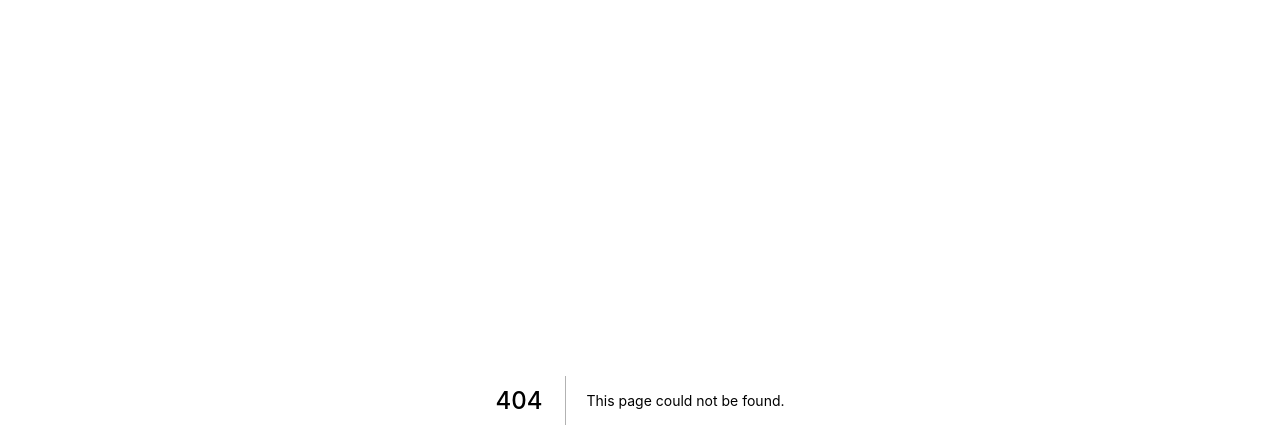
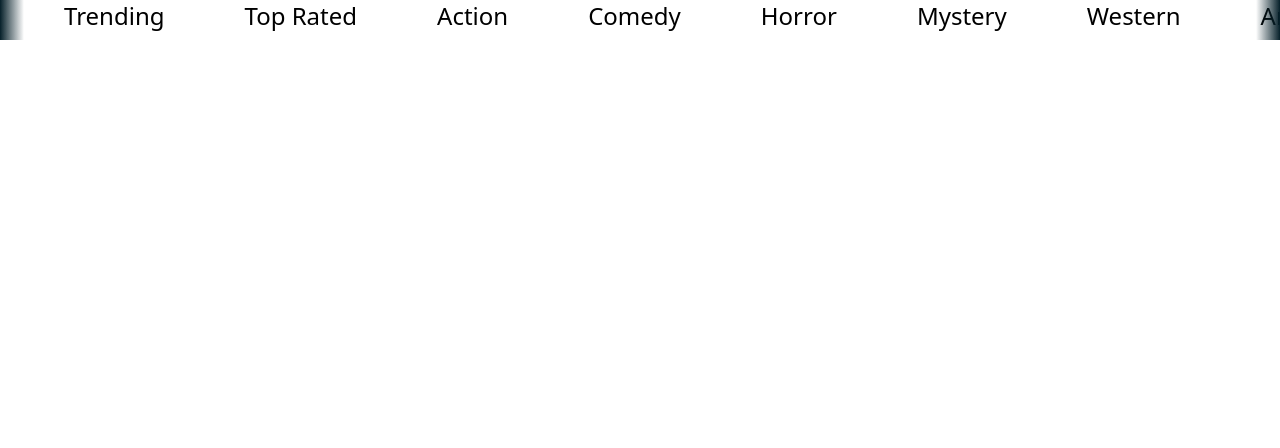
Before and after one commit to ProjectsSpace/Hulu-Clone, a Next.js app: page /components/Nav in a window 1280 px wide. Before the commit this address had no page. Shown: the top 448 px of the page. Built offline with nearby package versions, Linux system fonts and the light colour scheme; no server answers.

Commit message:
Nav menu

```diff
--- /dev/null
+++ b/pages/components/Nav.js
@@ -0,0 +1,24 @@
+import { useRouter } from "next/router";
+import requests from "../utils/requests";
+
+const Nav = () => {
+  const router = useRouter();
+  return (
+    <nav className="relative">
+      <div className="flex gap-10 sm:gap-20 px-6 sm:px-16 text-2xl overflow-x-scroll scrollbar-hide">
+        {Object.entries(requests).map(([key, { title, url }]) => (
+          <h2
+            className=" whitespace-nowrap cursor-pointer transition duration-100 transform hover:scale-125 hover:text-white active:text-red-500"
+            key={key}
+            onClick={() => router.push(`/?genre=${key}`)}
+          >
+            {title}
+          </h2>
+        ))}
+      </div>
+      <div className="absolute top-0 right-0 bg-gradient-to-l from-[#06202A] h-10 w-6" />
+      <div className="absolute top-0 left-0 bg-gradient-to-r from-[#06202A] h-10 w-6" />
+    </nav>
+  );
+};
+export default Nav;
```
